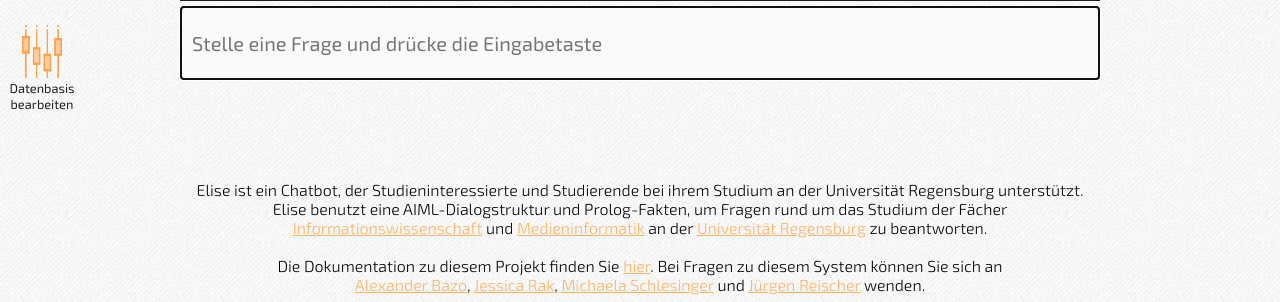
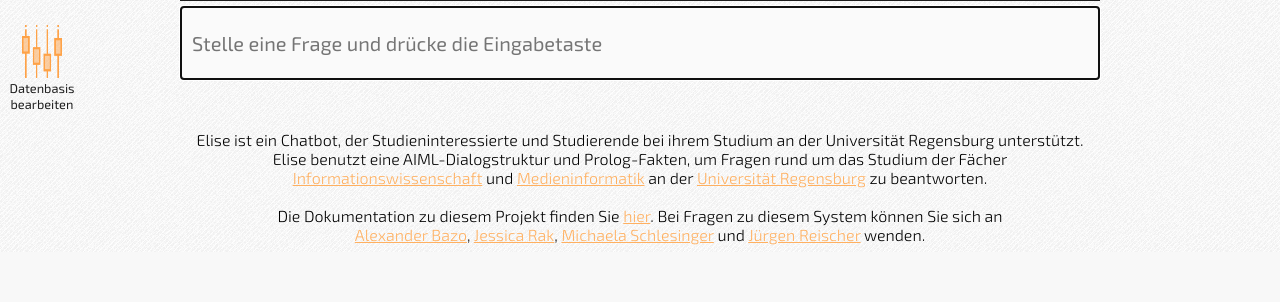
Before and after one commit to alexanderbazo/URTalking, a PHP site: page / in a window 1280 px wide. Shown: the part 668-970 px from the top of the page. After the commit the page ends 913 px from the top, so only its background shows below. Run offline with PHP 8.4, Linux system fonts and the light colour scheme.

Commit message:
Layout
footer

```diff
--- a/css/web.css
+++ b/css/web.css
@@ -313,7 +313,7 @@ body footer {
 	width:900px;
 	bottom:50px;
 
-	margin: 100px auto 0px auto;
+	margin: 50px auto 0px auto;
 
 	font-family: 'Exo-300', sans-serif;
 	text-align:center;
```
